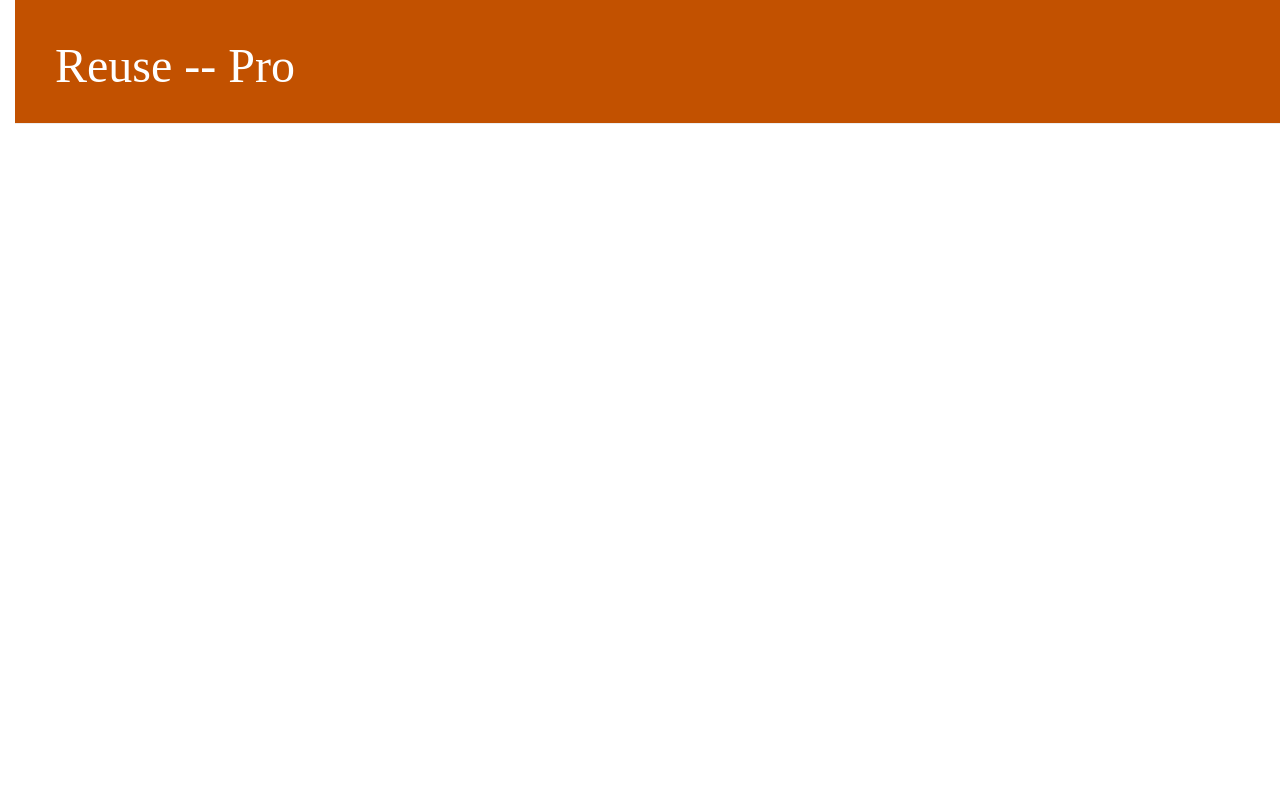
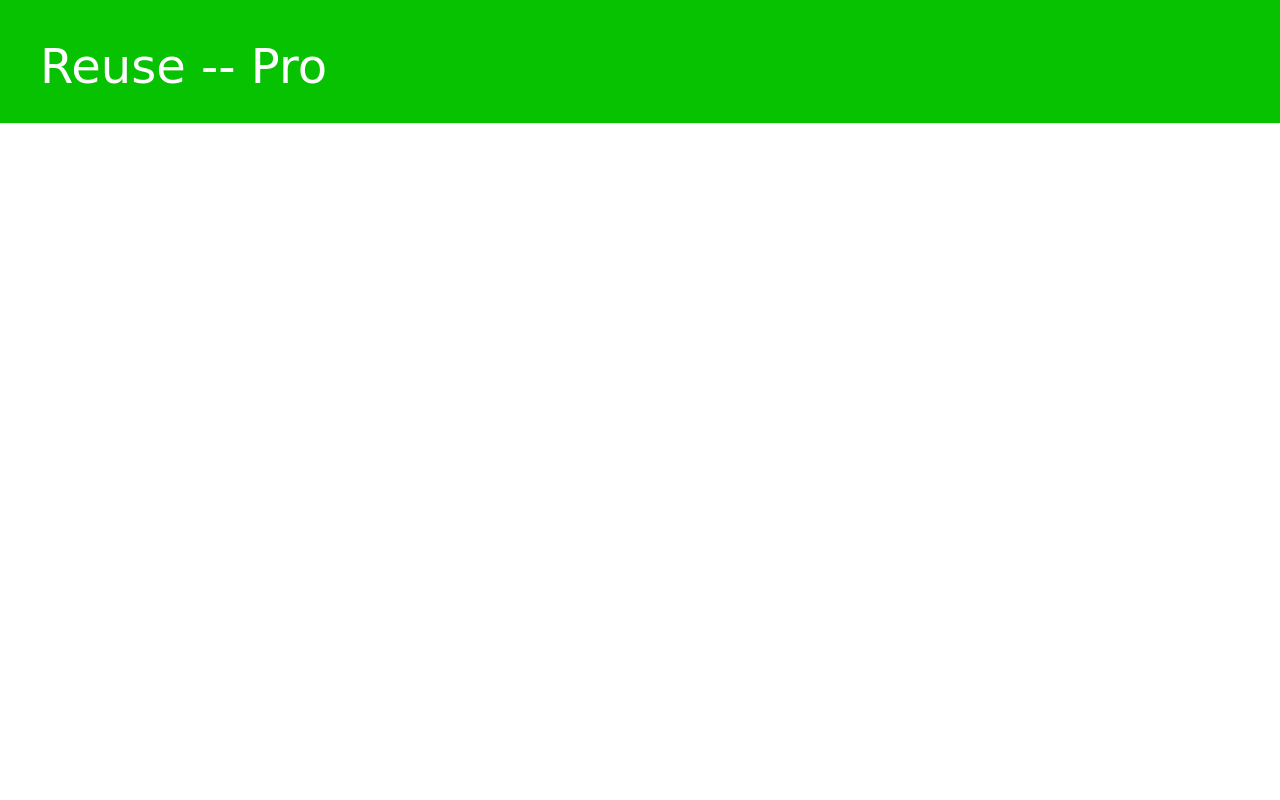
Before and after one commit to amithkr/reuse_pro, a Django app: page / in a window 1280 px wide. Run offline with Django 3.2, Linux system fonts and the light colour scheme; data that the repository does not hold is empty; some libraries are stand-ins or nearby versions.

Commit message:
renamed folders, removed padding for body

```diff
--- a/blog/static/css/reuse_pro.css
+++ b/blog/static/css/reuse_pro.css
@@ -1,12 +1,5 @@
-h1 a, h2 a {
-    color: #C25100;
-    font-family: 'Lobster';
-}
-body {
-    padding-left: 15px;
-}
 .page-header {
-    background-color: #C25100;
+    background-color: #06c200;
     margin-top: 0;
     padding: 20px 20px 20px 40px;
 }
--- a/manage.py
+++ b/manage.py
@@ -3,7 +3,7 @@ import os
 import sys
 
 if __name__ == "__main__":
-    os.environ.setdefault("DJANGO_SETTINGS_MODULE", "tutorial1.settings")
+    os.environ.setdefault("DJANGO_SETTINGS_MODULE", "reuse.settings")
     try:
         from django.core.management import execute_from_command_line
     except ImportError as exc:
--- a/tutorial1/settings.py
+++ b/reuse/settings.py
@@ -1,5 +1,5 @@
 """
-Django settings for tutorial1 project.
+Django settings for reuse project.
 
 Generated by 'django-admin startproject' using Django 2.0.13.
 
@@ -50,7 +50,7 @@ MIDDLEWARE = [
     'django.middleware.clickjacking.XFrameOptionsMiddleware',
 ]
 
-ROOT_URLCONF = 'tutorial1.urls'
+ROOT_URLCONF = 'reuse.urls'
 
 TEMPLATES = [
     {
@@ -68,7 +68,7 @@ TEMPLATES = [
     },
 ]
 
-WSGI_APPLICATION = 'tutorial1.wsgi.application'
+WSGI_APPLICATION = 'reuse.wsgi.application'
 
 
 # Database
--- a/tutorial1/urls.py
+++ b/reuse/urls.py
@@ -1,4 +1,4 @@
-"""tutorial1 URL Configuration
+"""reuse URL Configuration
 
 The `urlpatterns` list routes URLs to views. For more information please see:
     https://docs.djangoproject.com/en/2.0/topics/http/urls/
--- a/tutorial1/wsgi.py
+++ b/reuse/wsgi.py
@@ -1,5 +1,5 @@
 """
-WSGI config for tutorial1 project.
+WSGI config for reuse project.
 
 It exposes the WSGI callable as a module-level variable named ``application``.
 
@@ -11,6 +11,6 @@ import os
 
 from django.core.wsgi import get_wsgi_application
 
-os.environ.setdefault("DJANGO_SETTINGS_MODULE", "tutorial1.settings")
+os.environ.setdefault("DJANGO_SETTINGS_MODULE", "reuse.settings")
 
 application = get_wsgi_application()
```
Also changed, not shown: reuse/__init__.py (added).
